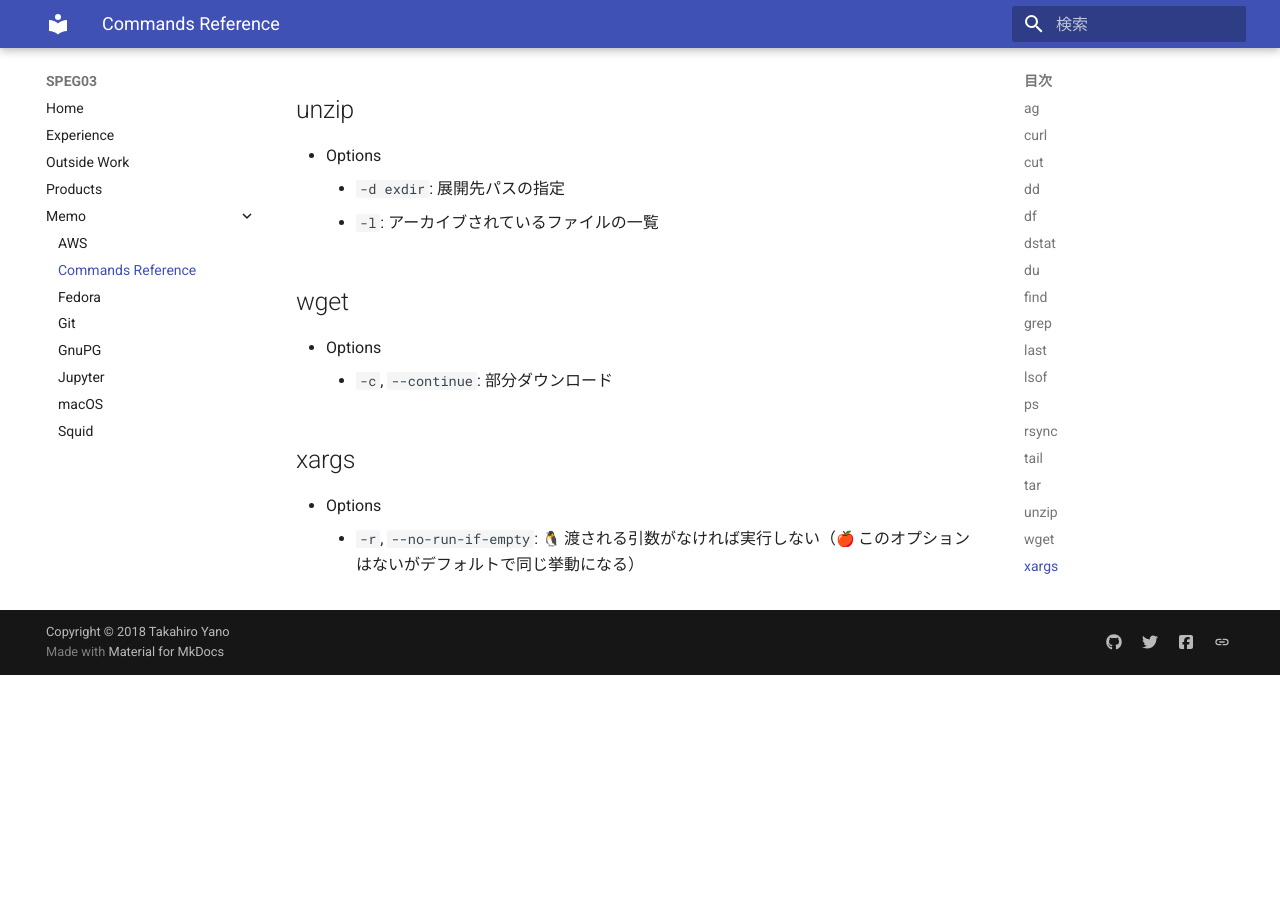
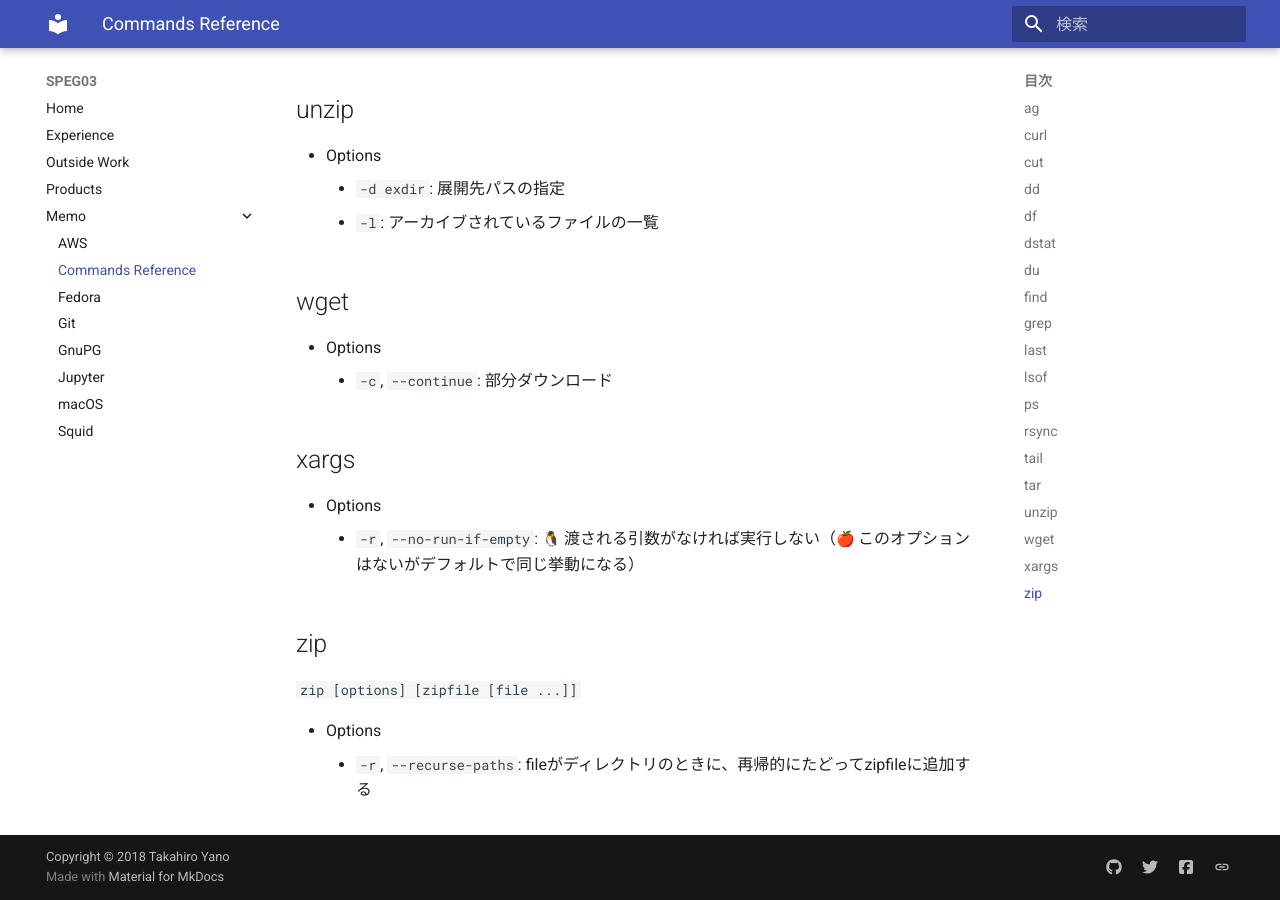
Before and after one commit to speg03/sp3.dev, an MkDocs documentation site: the page built from docs/memo/commands_reference.md, in a window 1280 px wide and 900 px high, scrolled down 3766 px. Built offline with MkDocs 1.6.1 and Material for MkDocs 9.7.7, drawn with Linux system fonts in a browser that asks for light colours; emoji names are drawn with the system emoji font; before the commit the page ends 4441 px from its top, so only the background shows below that.

Commit message:
:memo: Add zip command

```diff
--- a/docs/memo/commands_reference.md
+++ b/docs/memo/commands_reference.md
@@ -135,3 +135,10 @@ refs: [Find broken symlinks and delete them](https://www.commandlinefu.com/comma
 
 * Options
     * `-r`, `--no-run-if-empty`: :penguin: 渡される引数がなければ実行しない（:apple: このオプションはないがデフォルトで同じ挙動になる）
+
+## zip
+
+`zip [options] [zipfile [file ...]]`
+
+* Options
+    * `-r`, `--recurse-paths`: fileがディレクトリのときに、再帰的にたどってzipfileに追加する
```
